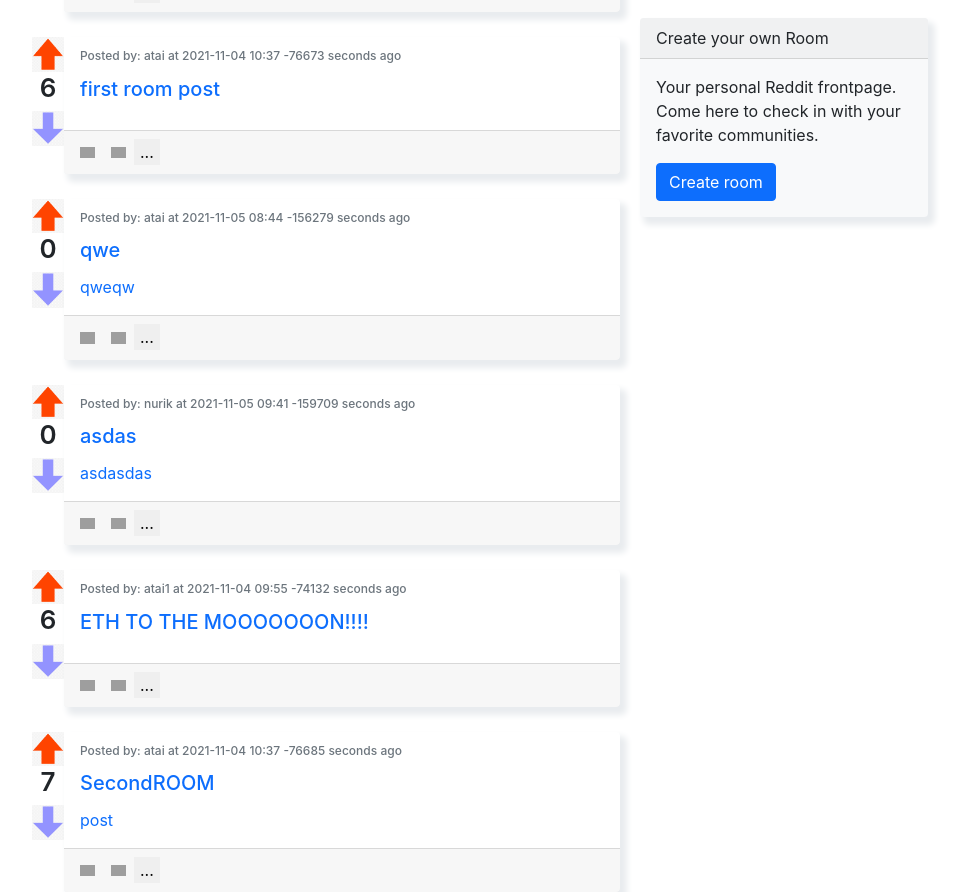
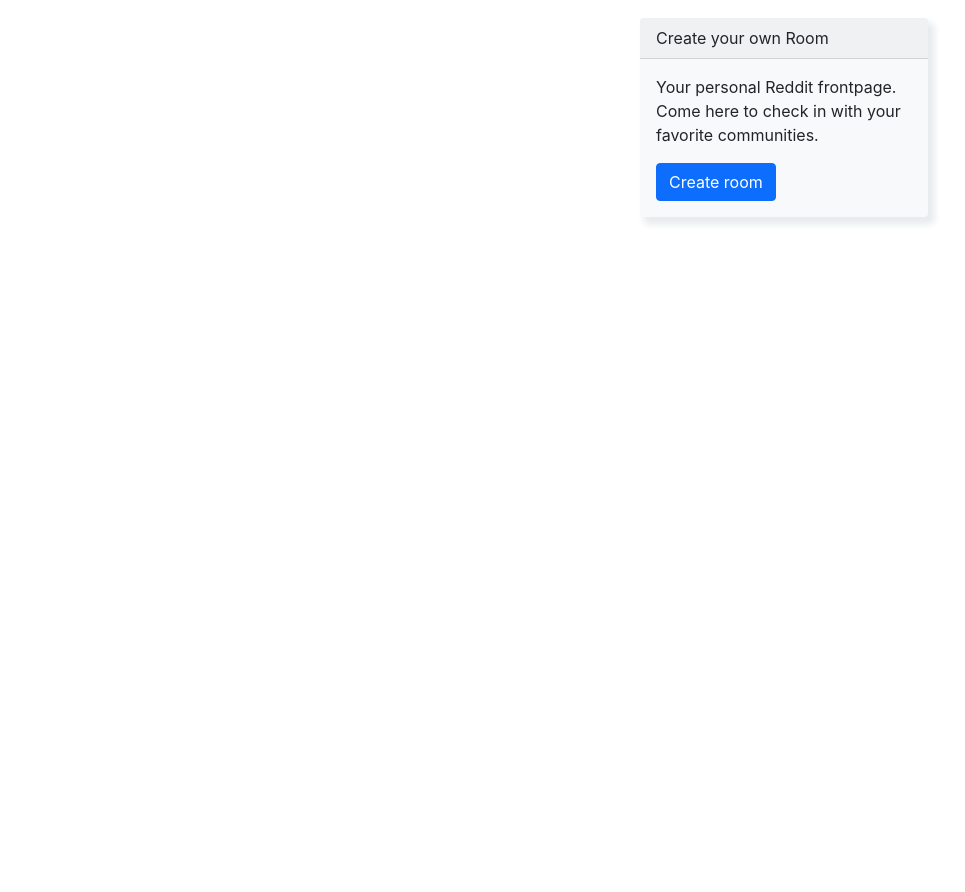
Before and after one commit to badjo11/reddit, a React (Create React App) app: page / in a window 1280 px wide. Shown: the part 520-1412 px from the top of the page, without its empty margins (160-1125 px from the left). After the commit the page ends 800 px from the top, so only its background shows below. Built offline with nearby package versions, Linux system fonts and the light colour scheme; data requests are answered from the project's data file; grey boxes are pictures that could not be loaded.

Commit message:
post delete

```diff
--- a/db.json
+++ b/db.json
@@ -3,15 +3,35 @@
     {
       "username": "atai",
       "password": "atai",
-      "rooms": [1, 2, 3, 4],
-      "roomTitles": ["firstClean", "secondClean", "thirdClean", "fourthClean"],
+      "rooms": [
+        1,
+        2,
+        3,
+        4
+      ],
+      "roomTitles": [
+        "firstClean",
+        "secondClean",
+        "thirdClean",
+        "fourthClean"
+      ],
       "id": 1
     },
     {
       "username": "atai1",
       "password": "atai",
-      "rooms": [1, 2, 4, 5],
-      "roomTitles": ["firstClean", "secondClean", "fourthClean", "fifthClean"],
+      "rooms": [
+        1,
+        2,
+        4,
+        5
+      ],
+      "roomTitles": [
+        "firstClean",
+        "secondClean",
+        "fourthClean",
+        "fifthClean"
+      ],
       "id": 2
     },
     {
@@ -86,16 +106,6 @@
   ],
   "posts": [
     {
-      "postName": "Real post - Beknazar Rabotai SK",
-      "postText": "BTC TO THE MOON!!!",
-      "roomtitle": "firstClean",
-      "owner": "atai1",
-      "CreatedAt": "2021-11-04T09:53:11.593Z",
-      "CreatedAtMs": 1636019591593,
-      "voteWeight": 4,
-      "id": 18
-    },
-    {
       "postName": "ETH TO THE MOOOOOOON!!!!",
       "postText": "",
       "roomtitle": "secondClean",
@@ -116,46 +126,6 @@
       "id": 20
     },
     {
-      "postName": "first room post",
-      "postText": "",
-      "roomtitle": "firstClean",
-      "owner": "atai",
-      "CreatedAt": "2021-11-04T10:37:26.349Z",
-      "CreatedAtMs": 1636022246349,
-      "voteWeight": 6,
-      "id": 21
-    },
-    {
-      "postName": "SecondROOM",
-      "postText": "post",
-      "roomtitle": "secondClean",
-      "owner": "atai",
-      "CreatedAt": "2021-11-04T10:37:38.311Z",
-      "CreatedAtMs": 1636022258311,
-      "voteWeight": 7,
-      "id": 22
-    },
-    {
-      "postName": "test",
-      "postText": "test",
-      "roomtitle": "thirdClean",
-      "owner": "atai",
-      "CreatedAt": "2021-11-04T13:22:59.334Z",
-      "CreatedAtMs": 1636032179334,
-      "voteWeight": 10,
-      "id": 23
-    },
-    {
-      "postName": "qwe",
-      "postText": "qweqw",
-      "roomtitle": "firstClean",
-      "owner": "atai",
-      "CreatedAt": "2021-11-05T08:44:12.016Z",
-      "CreatedAtMs": 1636101852016,
-      "voteWeight": 0,
-      "id": 25
-    },
-    {
       "postName": "fifth",
       "postText": "qwe",
       "roomtitle": "fifthClean",
@@ -164,45 +134,8 @@
       "CreatedAtMs": 1636101952418,
       "voteWeight": 0,
       "id": 26
-    },
-    {
-      "postName": "asdas",
-      "postText": "asdasdas",
-      "roomtitle": "firstClean",
-      "owner": "nurik",
-      "CreatedAt": "2021-11-05T09:41:22.092Z",
-      "CreatedAtMs": 1636105282093,
-      "voteWeight": 0,
-      "id": 27
     }
   ],
-  "comments": [
-    {
-      "comment": "sex",
-      "owner": "atai",
-      "createdAt": "2021-11-04T15:37:11.959Z",
-      "createdAtMs": 1636040231959,
-      "postId": 22,
-      "votesWeight": 0,
-      "id": 2
-    },
-    {
-      "comment": "dwdwd",
-      "owner": "atai",
-      "createdAt": "2021-11-05T07:09:46.616Z",
-      "createdAtMs": 1636096186616,
-      "postId": 23,
-      "votesWeight": 0,
-      "id": 3
-    }
-  ],
-  "votes": [
-    {
-      "value": 0,
-      "owner": "atai",
-      "createdAt": 1636104515645,
-      "postId": 25,
-      "id": 1
-    }
-  ]
+  "comments": [],
+  "votes": []
 }
--- a/src/components/general/Post.jsx
+++ b/src/components/general/Post.jsx
@@ -40,9 +40,35 @@ const Post = ({ item, roomtitle, roomTitles, votesForUser }) => {
   const { createAVoteForAPost, updateAVoteForAPost } = useContext(votesContext);
   const { user } = useContext(mainContext);
 
+
+  const { deletePost } = useContext(postsContext)
+  // console.log(item)
+  function deletedPost() {
+    deletePost(item.id, roomtitle)
+  }
+  let user1 = localStorage.getItem("user")
+  user1 = JSON.parse(user1)
+  let delbtn
+  if (user1) {
+    if (user1.username === item.owner) {
+      delbtn = <div className="dropdown">
+        <button className="dropbtn">...</button>
+        <div className="dropdown-content">
+          <button onClick={deletedPost}>Delete</button>
+
+        </div>
+      </div>
+    }
+
+  }
+
   useEffect(() => {
     setTimeLeft(timeSince(item.CreatedAtMs));
   }, []);
+  // console.log(val)
+
+
+
 
   let vote = <h3 className="VoteWeightNum">{item.voteWeight}</h3>;
   // if (user) {
@@ -112,7 +138,10 @@ const Post = ({ item, roomtitle, roomTitles, votesForUser }) => {
   }
 
   if (user) {
+
   }
+
+
 
   return (
     <div className="postCard">
@@ -164,12 +193,7 @@ const Post = ({ item, roomtitle, roomTitles, votesForUser }) => {
             alt=""
           />
           {/* <img className="points" width="15px" src="https://upload.wikimedia.org/wikipedia/commons/thumb/d/d9/Simple_icon_ellipsis.svg/1280px-Simple_icon_ellipsis.svg.png" alt="" />*/}
-          <div className="dropdown">
-            <button className="dropbtn">...</button>
-            <div className="dropdown-content">
-              <a href="#">Delete</a>
-            </div>
-          </div>
+          {delbtn}
         </Card.Footer>
       </Card>
     </div>
--- a/src/contexts/PostsContext.js
+++ b/src/contexts/PostsContext.js
@@ -75,7 +75,7 @@ const PostsContextProvider = (props) => {
           type: "MAIN_FEED_POSTS",
           payload: result.data,
         });
-      } catch (e) {}
+      } catch (e) { }
     });
   };
 
@@ -130,6 +130,17 @@ const PostsContextProvider = (props) => {
     }
   };
 
+  const deletePost = async (id, roomtitle) => {
+    try {
+      let tempApi = APIposts + id;
+      await axios.delete(tempApi)
+      getPostsByRoom(roomtitle);
+    } catch (e) {
+      console.log(e)
+    }
+  }
+
+
   return (
     <postsContext.Provider
       value={{
@@ -139,6 +150,7 @@ const PostsContextProvider = (props) => {
         getSpecificPost,
         upVoteAPost,
         downVoteAPost,
+        deletePost,
         specificPost: state.specificPost,
         roomposts: state.roomposts,
         mainFeedPosts: state.mainFeedPosts,
```
Also changed, not shown: 1 other file (tests, documents, lock files or other folders).
